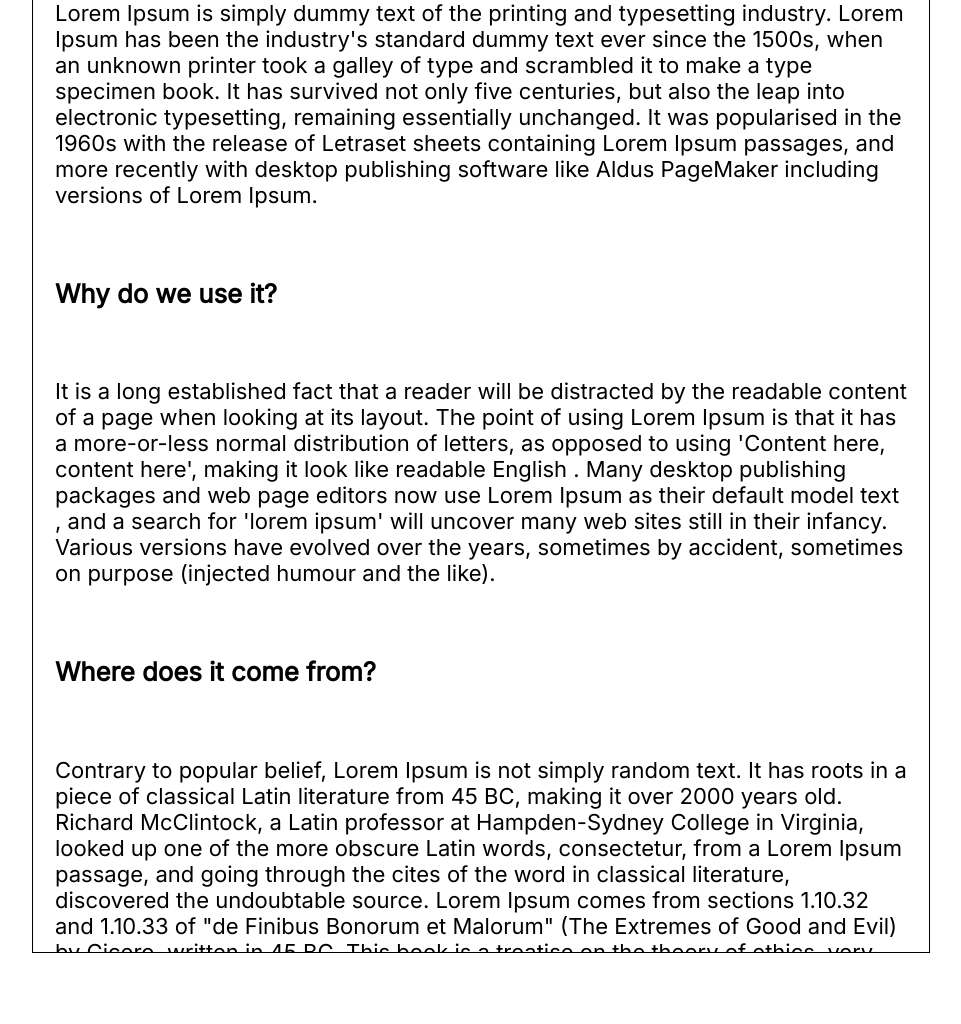
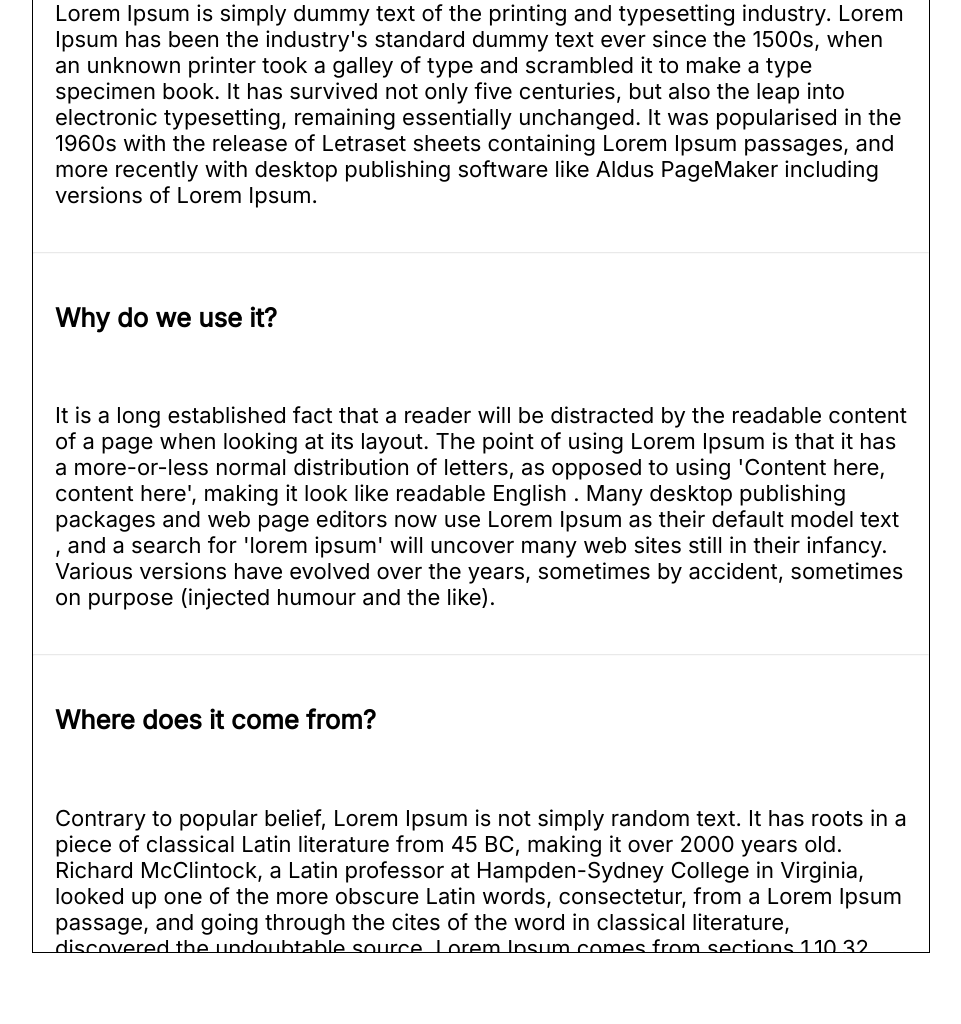
Before and after one commit to Atte-Oksanen/rubiclock, a PHP site: page /info.php in a window 1280 px wide. Shown: the part 1687-2711 px from the top of the page, without its empty margins (34-995 px from the left). Run offline with PHP 8.4, Linux system fonts and the light colour scheme.

Commit message:
improved readability

```diff
--- a/css/info.css
+++ b/css/info.css
@@ -60,6 +60,11 @@ html {
     text-align: left;
 }
 
+.content hr{
+    border-color: var(--buttonColor);
+    opacity: 0.2;
+}
+
 .content li {
     list-style: circle;
 }
--- a/html/info.html
+++ b/html/info.html
@@ -36,6 +36,7 @@
                 It was popularised in the 1960s with the release of Letraset sheets containing Lorem Ipsum passages, and more recently with
                 desktop publishing software like Aldus PageMaker including versions of Lorem Ipsum.
             </p>
+            <hr>
             <h3 id="cube">Why do we use it?</h3>
             <p>
                 It is a long established fact that a reader will be distracted by the readable content of a page
@@ -45,6 +46,7 @@
                 , and a search for 'lorem ipsum' will uncover many web sites still in their infancy. Various versions have evolved
                 over the years, sometimes by accident, sometimes on purpose (injected humour and the like).
             </p>
+            <hr>
             <h3 id="timer">Where does it come from?</h3>
             <p>
                 Contrary to popular belief, Lorem Ipsum is not simply random text.
@@ -59,6 +61,7 @@
                  Sections 1.10.32 and 1.10.33 from "de Finibus Bonorum et Malorum" by Cicero are also reproduced in their
                   exact original form, accompanied by English versions from the 1914 translation by H. Rackham.
             </p>
+            <hr>
             <h3 id="leaderboard">Where can I get some?</h3>
             <p>
                 There are many variations of passages of Lorem Ipsum available, but the majority
@@ -70,6 +73,7 @@
                      Ipsum which looks reasonable. The generated Lorem Ipsum is therefore always free from repetition, injected humour
                      , or non-characteristic words etc.
             </p>
+            <hr>
             <h3 id="licensing">Licensing</h3>
             <article class="license">
                 <p>
```
